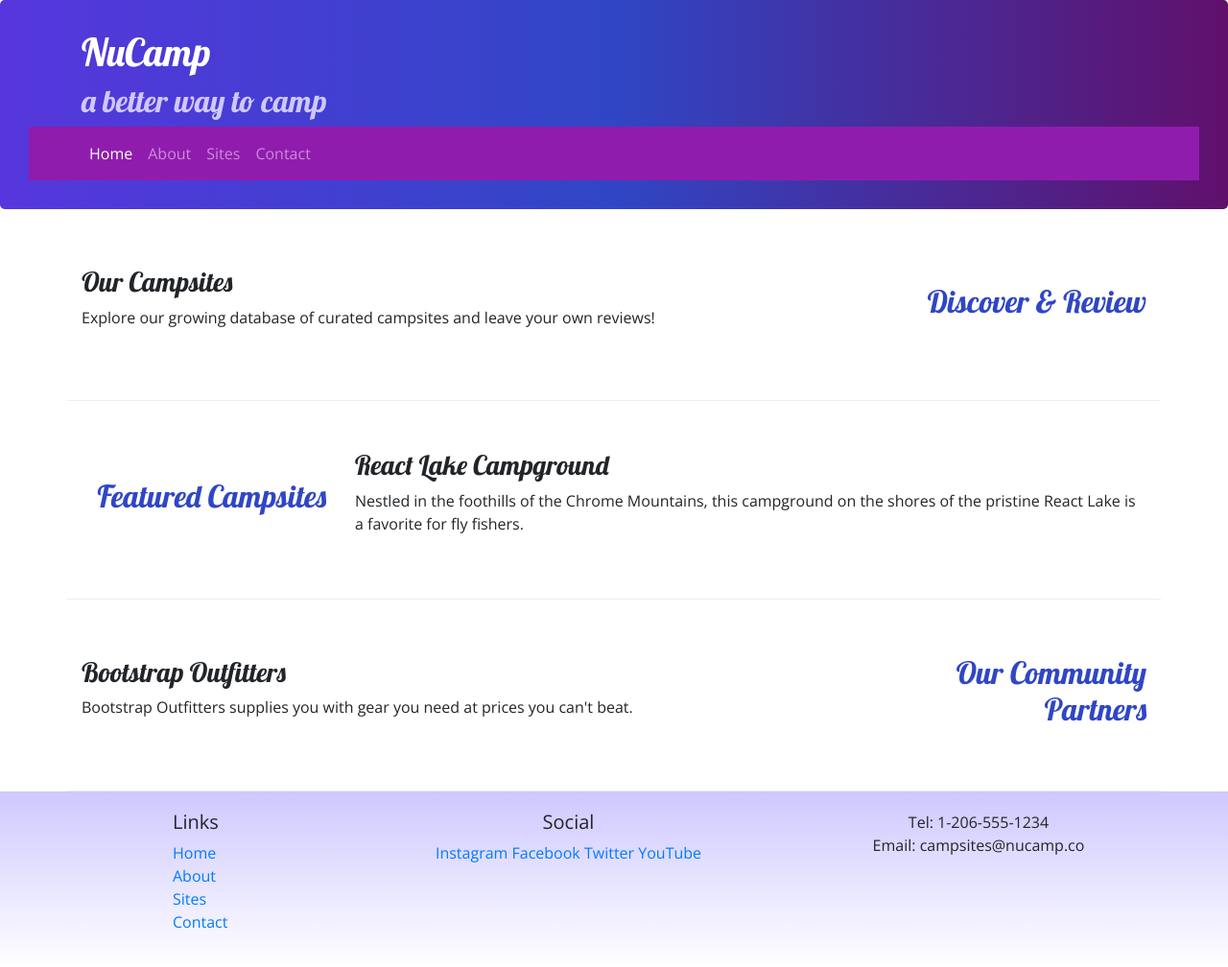
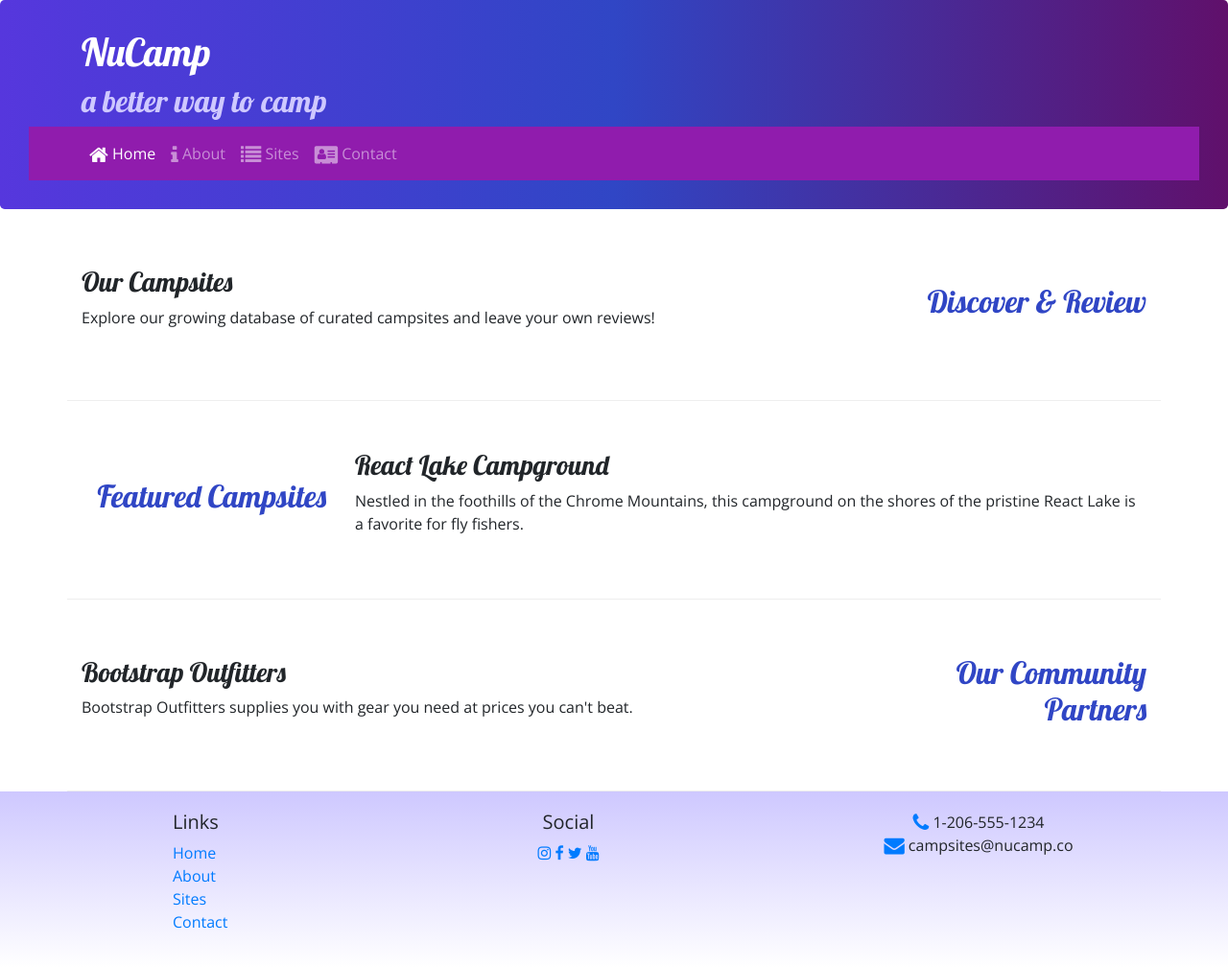
Before and after one commit to ashleyblemler/nucampsite, a website: page index.html in a window 1280 px wide. Shown: the whole page at 96% size. Drawn offline with nearby package versions, Linux system fonts and the light colour scheme.

Commit message:
Icon Fonts

```diff
--- a/index.html
+++ b/index.html
@@ -6,7 +6,10 @@
     <meta name="viewport" content="width=device-width, initial-scale=1" />
     <!-- Bootstrap CSS -->
     <link rel="stylesheet" href="node_modules/bootstrap/dist/css/bootstrap.min.css" />
+
     <!--Additional CSS must be placed after Bootstrap CSS-->
+
+    <link rel="stylesheet" href="node_modules/font-awesome/css/font-awesome.min.css" />
     <link rel="stylesheet" href="https://fonts.googleapis.com/css?family=Lobster|Open+Sans" />
     <link rel="stylesheet" href="css/styles.css" />
 
@@ -32,10 +35,13 @@
                 </button>
                 <div class="collapse navbar-collapse" id="nucampNavbar">
                     <ul class="navbar-nav">
-                        <li class="nav-item active"><a class="nav-link" href="#">Home</a></li>
-                        <li class="nav-item"><a class="nav-link" href="aboutus.html">About</a></li>
-                        <li class="nav-item"><a class="nav-link" href="#">Sites</a></li>
-                        <li class="nav-item"><a class="nav-link" href="#">Contact</a></li>
+                        <li class="nav-item active"><a class="nav-link" href="#"><i class="fa fa-home fa-lg"></i> Home</a></li>
+
+                        <li class="nav-item"><a class="nav-link" href="aboutus.html"><i class="fa fa-info fa-lg"></i> About</a></li>
+
+                        <li class="nav-item"><a class="nav-link" href="#"><i class="fa fa-list fa-lg"></i> Sites</a></li>
+
+                        <li class="nav-item"><a class="nav-link" href="#"><i class="fa fa-address-card fa-lg"></i> Contact</a></li>
                     </ul>
                 </div>
             </div>
@@ -49,7 +55,7 @@
             </div>
             <div class="col">
                 <h3>Our Campsites</h3>
-                <p>Explore our growing database of curated campsites and leave your own reviews!</p>
+                    <p>Explore our growing database of curated campsites and leave your own reviews!</p>
             </div>
         </div>
         <div class="row row-content align-items-center">
@@ -58,8 +64,7 @@
             </div>
             <div class="col">
                 <h3>React Lake Campground</h3>
-                <p class="d-none d-sm-block">Nestled in the foothills of the Chrome Mountains, this campground on the
-                    shores of the pristine React Lake is a favorite for fly fishers.</p>
+                    <p class="d-none d-sm-block">Nestled in the foothills of the Chrome Mountains, this campground on the shores of the pristine React Lake is a favorite for fly fishers.</p>
             </div>
         </div>
 
@@ -88,14 +93,18 @@
                 </div>
                 <div class="col-6 col-sm-5 text-center">
                     <h5>Social</h5>
-                    <a href="http://instagram.com/">Instagram</a>
-                    <a href="http://facebook.com/">Facebook</a>
-                    <a href="http://twitter.com/">Twitter</a>
-                    <a href="http://youtube.com/">YouTube</a>
+                    <a href="http://instagram.com/"><i class="fa fa-instagram"></i></a>
+
+                    <a href="http://facebook.com/"><i class="fa fa-facebook"></i></a>
+
+                    <a href="http://twitter.com/"><i class="fa fa-twitter"></i></a>
+
+                        <a href="http://youtube.com/"><i class="fa fa-youtube"></i></a>
                 </div>
                 <div class="col-sm-4 text-center">
-                    Tel: 1-206-555-1234<br />
-                    Email: campsites@nucamp.co
+                    <i class="fa fa-phone fa-lg text-primary"></i> 1-206-555-1234<br />
+
+                    <i class="fa fa-envelope fa-lg text-primary"></i> campsites@nucamp.co
                 </div>
     </footer>
 
--- a/package.json
+++ b/package.json
@@ -5,6 +5,7 @@
   "main": "index.html",
   "dependencies": {
     "bootstrap": "^4.5.2",
+    "font-awesome": "^4.7.0",
     "jquery": "^3.5.1",
     "popper.js": "^1.16.1"
   },
```
Also changed, not shown: aboutus.html (+24 -18 lines), 1 other file.
